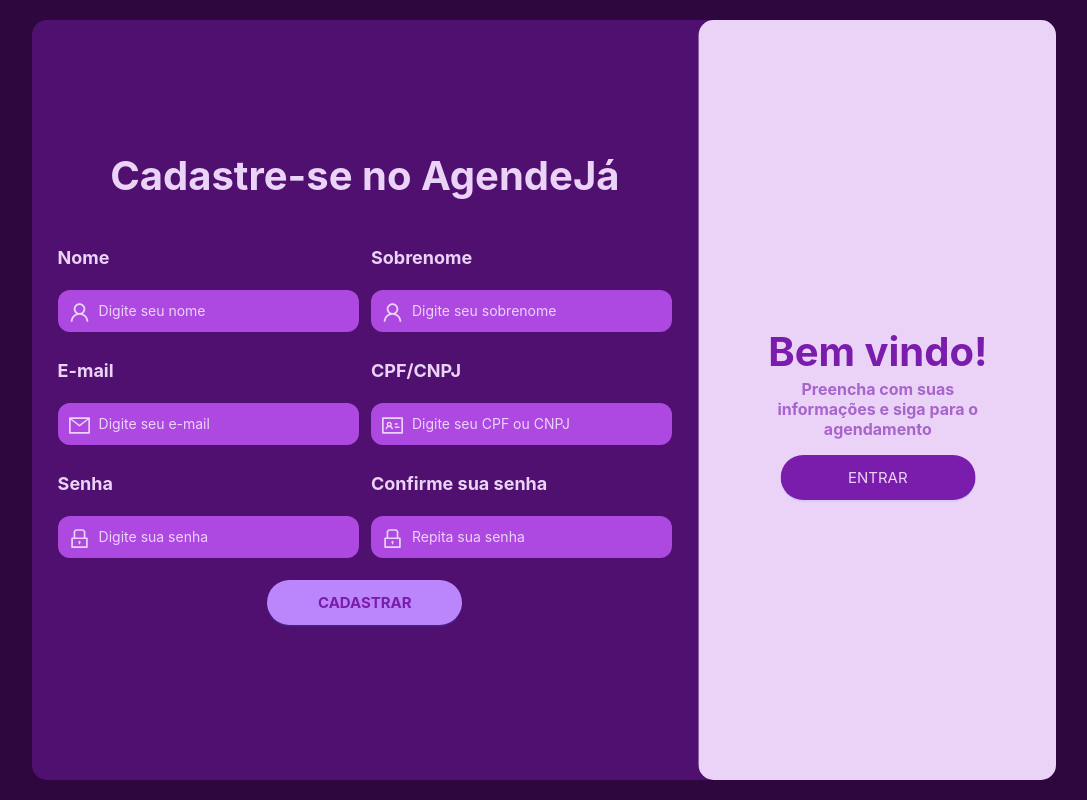
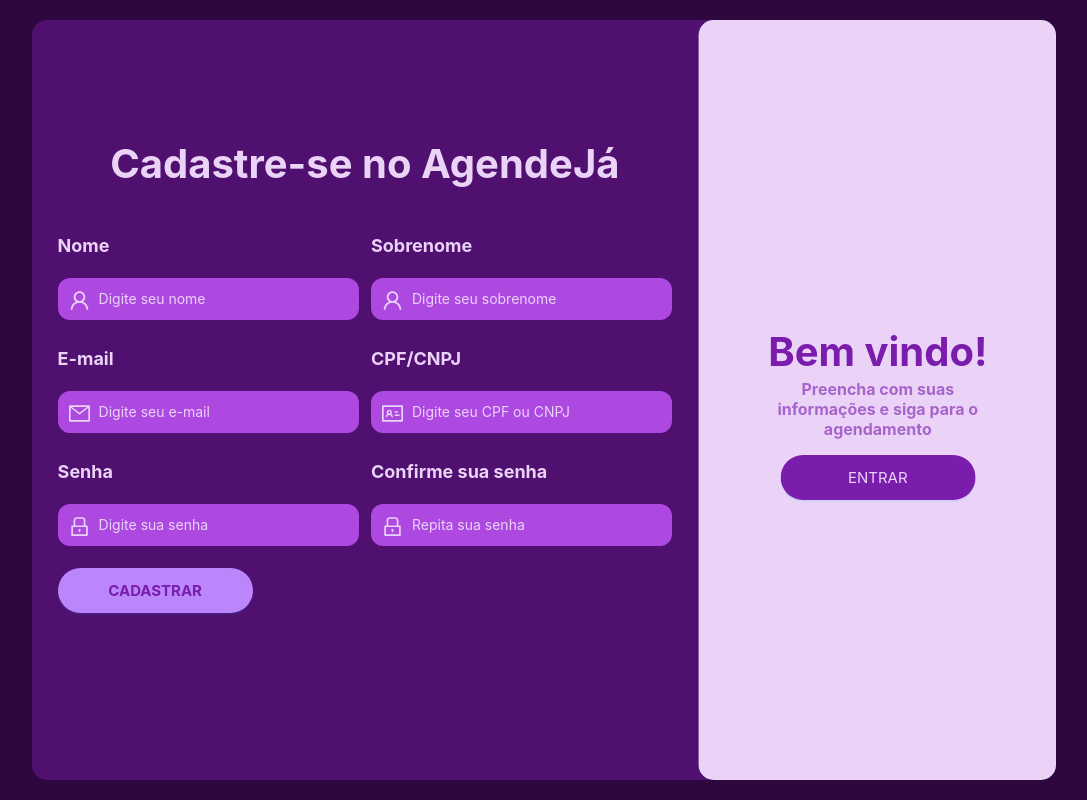
Before and after one commit to AthilaCosta/PE-AgendeJa, a React (Vite) app: page / in a window 1280 px wide. Both pictures are taken after a click on the button "CADASTRAR". Shown: the whole page, without its empty margins (96-1183 px from the left). Built offline with nearby package versions, Linux system fonts and the light colour scheme.

Commit message:
replicando form de login no cadastro

```diff
--- a/src/pages/LoginPage/CadasterForm/CadasterForm.tsx
+++ b/src/pages/LoginPage/CadasterForm/CadasterForm.tsx
@@ -8,71 +8,126 @@
 } from "@ant-design/icons";
 import { TextInput } from "../../../components/Inputs/TextInputs/TextInput";
 
+interface ICadastroData {
+  nome: string;
+  sobrenome: string;
+  email: string;
+  cpf_cnpj: string;
+  senha: string;
+  confirmacao_senha: string;
+}
+
 export function CadasterForm() {
+
+  const handleFinish = (values: ICadastroData) => {
+    console.log("Finish", values);
+  };
+
+  const handleFinishFailed = () => {
+    console.log("Failed");
+  };
+
   return (
     <div className={styles["container"]}>
       <div className={styles["title_container"]}>
         <h1 className={styles["title"]}>Cadastre-se no AgendeJá</h1>
       </div>
-      <Form className={styles["form_container"]}>
+      <Form
+        className={styles["form_container"]}
+        onFinish={handleFinish}
+        onFinishFailed={handleFinishFailed}
+        autoComplete="off"
+      >
         <TextInput
           prefix={<UserOutlined className={styles["icon_input"]} />}
           type={"text"}
           placeholder="Digite seu nome"
           label={"Nome"}
-          onChange={() => {}}
+          id={"nome"}
+          onChange={() => { }}
           customContainerClassName={styles["input"]}
+          validation={{
+            required: true,
+            message: "Campo obrigatório",
+          }}
         />
         <TextInput
           prefix={<UserOutlined className={styles["icon_input"]} />}
           type={"text"}
           placeholder={"Digite seu sobrenome"}
           label={"Sobrenome"}
-          onChange={() => {}}
+          id={"sobrenome"}
+          onChange={() => { }}
           customContainerClassName={styles["input"]}
+          validation={{
+            required: true,
+            message: "Campo obrigatório",
+          }}
         />
         <TextInput
           prefix={<MailOutlined className={styles["icon_input"]} />}
           type={"email"}
           placeholder={"Digite seu e-mail"}
           label={"E-mail"}
-          onChange={() => {}}
+          id={"email"}
+          onChange={() => { }}
           customContainerClassName={styles["input"]}
+          validation={{
+            required: true,
+            message: "Campo obrigatório",
+          }}
         />
         <TextInput
           prefix={<IdcardOutlined className={styles["icon_input"]} />}
           type={"text"}
           placeholder={"Digite seu CPF ou CNPJ"}
           label={"CPF/CNPJ"}
-          onChange={() => {}}
+          id={"cpf_cnpj"}
+          onChange={() => { }}
           customContainerClassName={styles["input"]}
+          validation={{
+            required: true,
+            message: "Campo obrigatório",
+          }}
         />
         <TextInput
           prefix={<LockOutlined className={styles["icon_input"]} />}
           type={"password"}
           placeholder={"Digite sua senha"}
           label={"Senha"}
-          onChange={() => {}}
+          id={"senha"}
+          onChange={() => { }}
           customContainerClassName={styles["input"]}
+          validation={{
+            required: true,
+            message: "Campo obrigatório",
+          }}
         />
         <TextInput
           prefix={<LockOutlined className={styles["icon_input"]} />}
           type={"password"}
           placeholder={"Repita sua senha"}
           label={"Confirme sua senha"}
-          onChange={() => {}}
+          id={"confirmacao_senha"}
+          onChange={() => { }}
           customContainerClassName={styles["input"]}
+          validation={{
+            required: true,
+            message: "Campo obrigatório",
+          }}
         />
-      </Form>
-      <div>
+
+        <Form.Item>
         <Button
-          type="primary"
+          type={"primary"}
           size={"large"}
           className={styles["button_login"]}
+          htmlType={"submit"}
         >
-          {"CADASTRAR"}
+          CADASTRAR
         </Button>
-      </div>
+        </Form.Item>
+      </Form>
     </div>
   );
 }
```
